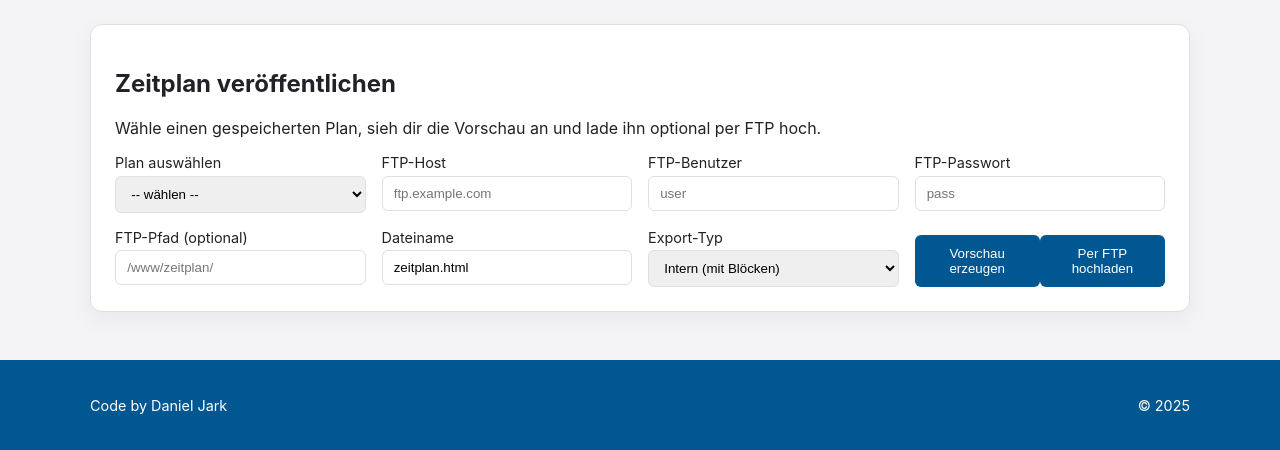
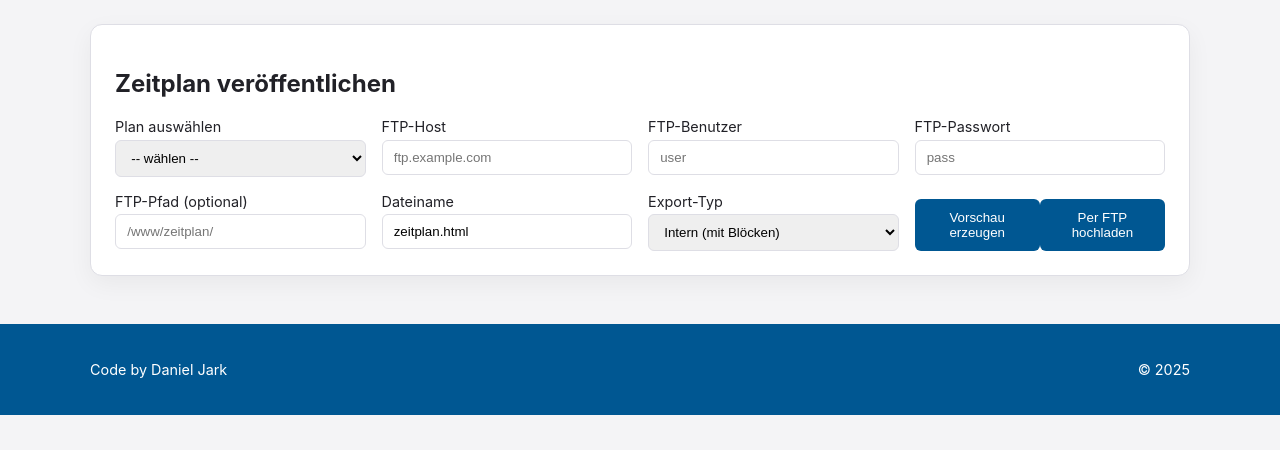
Before and after one commit to danieljark/tanz-turnierplaner, a Flask app: page /publish in a window 1280 px wide. Shown: the part 151-601 px from the top of the page. Run offline with Flask 3, Linux system fonts and the light colour scheme.

Commit message:
small UI Text chnages

```diff
--- a/app.py
+++ b/app.py
@@ -1,8 +1,4 @@
 #!/usr/bin/env python3
-"""
-Mini-UI to browse events and tournaments from the ESV API.
-"""
-
 from __future__ import annotations
 
 import json
--- a/templates/publish.html
+++ b/templates/publish.html
@@ -2,7 +2,6 @@
 {% block content %}
 <section class="panel">
   <h2>Zeitplan veröffentlichen</h2>
-  <p>Wähle einen gespeicherten Plan, sieh dir die Vorschau an und lade ihn optional per FTP hoch.</p>
   {% if error %}
     <p class="error">{{ error }}</p>
   {% endif %}
```
